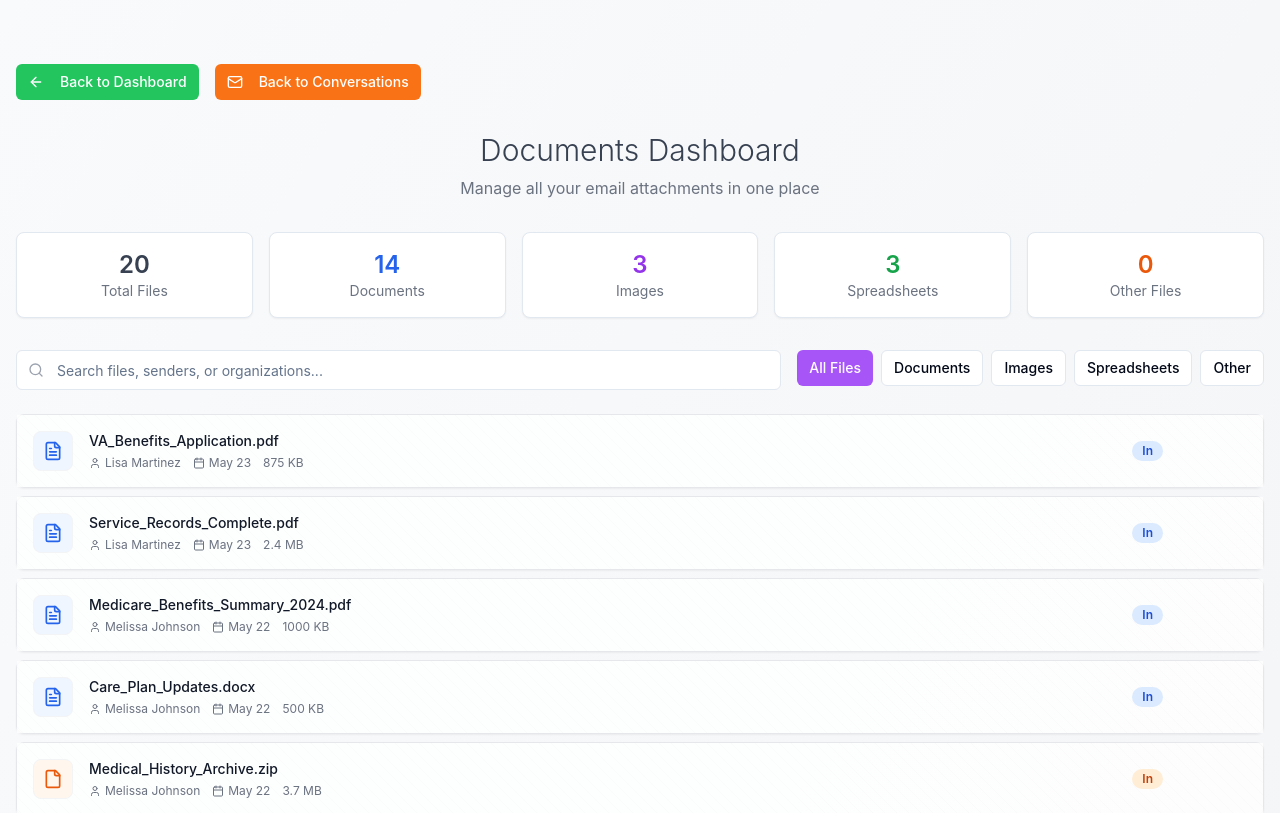
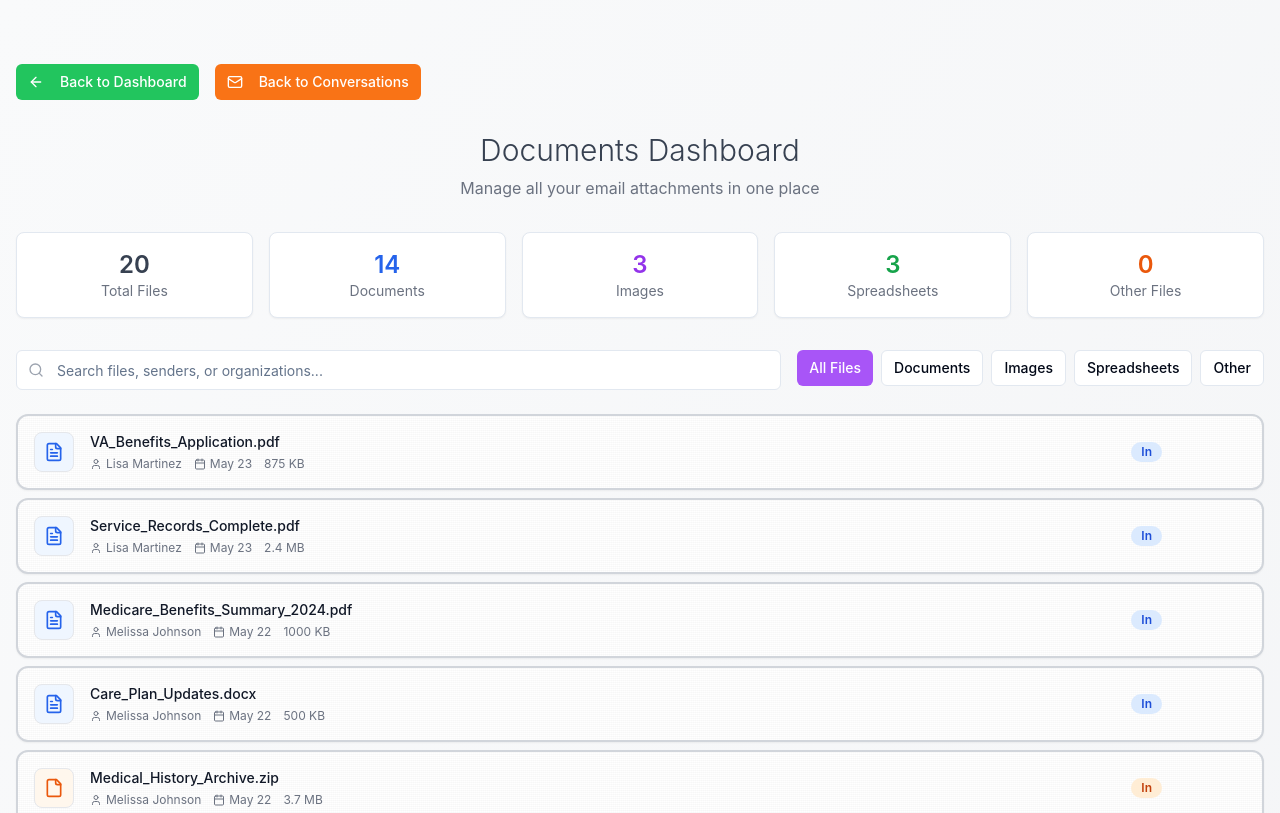
Before and after one commit to eliasp123/use-this-one-final-may-31-for-alex, a React (Vite) app: page /documents in a window 1280 px wide. Shown: the top 813 px of the page. Built offline with nearby package versions, Linux system fonts and the light colour scheme.

Commit message:
Fix: Missing visual enhancements
The commit addresses the user's feedback by ensuring the light gray border, paper-like texture, and rounded corners are correctly applied to the file cards in `CompactDocumentCard.tsx`.

```diff
--- a/src/components/documents/CompactDocumentCard.tsx
+++ b/src/components/documents/CompactDocumentCard.tsx
@@ -94,11 +94,30 @@ const CompactDocumentCard = ({ attachment, layout = 'grid' }: CompactDocumentCar
 
   if (layout === 'list') {
     return (
-      <Card className="group hover:shadow-md transition-all duration-200 border border-gray-200 bg-gray-50/30">
-        <CardContent className="p-4 bg-white/80" style={{ backgroundImage: 'linear-gradient(45deg, transparent 24%, rgba(255,255,255,.05) 25%, rgba(255,255,255,.05) 26%, transparent 27%, transparent 74%, rgba(255,255,255,.05) 75%, rgba(255,255,255,.05) 76%, transparent 77%), linear-gradient(45deg, transparent 24%, rgba(0,0,0,.01) 25%, rgba(0,0,0,.01) 26%, transparent 27%, transparent 74%, rgba(0,0,0,.01) 75%, rgba(0,0,0,.01) 76%, transparent 77%)', backgroundSize: '12px 12px' }}>
+      <Card className="group hover:shadow-md transition-all duration-200 border-2 border-gray-300 rounded-xl bg-white"
+            style={{
+              backgroundImage: `
+                repeating-linear-gradient(
+                  0deg,
+                  transparent,
+                  transparent 1px,
+                  rgba(0,0,0,0.02) 1px,
+                  rgba(0,0,0,0.02) 2px
+                ),
+                repeating-linear-gradient(
+                  90deg,
+                  transparent,
+                  transparent 1px,
+                  rgba(0,0,0,0.01) 1px,
+                  rgba(0,0,0,0.01) 2px
+                )
+              `,
+              backgroundSize: '20px 20px'
+            }}>
+        <CardContent className="p-4">
           <div className="flex items-center gap-4">
             {/* File Icon */}
-            <div className={`w-10 h-10 rounded-lg ${fileInfo.bgColor} flex items-center justify-center flex-shrink-0 border border-gray-100`}>
+            <div className={`w-10 h-10 rounded-lg ${fileInfo.bgColor} flex items-center justify-center flex-shrink-0 border border-gray-200`}>
               <FileIcon className={`h-5 w-5 ${fileInfo.color}`} />
             </div>
 
@@ -149,11 +168,30 @@ const CompactDocumentCard = ({ attachment, layout = 'grid' }: CompactDocumentCar
 
   // Grid layout (compact)
   return (
-    <Card className="group hover:shadow-lg transition-all duration-200 border border-gray-200 bg-gray-50/30 h-full">
-      <CardContent className="p-4 flex flex-col h-full bg-white/80" style={{ backgroundImage: 'linear-gradient(45deg, transparent 24%, rgba(255,255,255,.05) 25%, rgba(255,255,255,.05) 26%, transparent 27%, transparent 74%, rgba(255,255,255,.05) 75%, rgba(255,255,255,.05) 76%, transparent 77%), linear-gradient(45deg, transparent 24%, rgba(0,0,0,.01) 25%, rgba(0,0,0,.01) 26%, transparent 27%, transparent 74%, rgba(0,0,0,.01) 75%, rgba(0,0,0,.01) 76%, transparent 77%)', backgroundSize: '12px 12px' }}>
+    <Card className="group hover:shadow-lg transition-all duration-200 border-2 border-gray-300 rounded-xl bg-white h-full"
+          style={{
+            backgroundImage: `
+              repeating-linear-gradient(
+                0deg,
+                transparent,
+                transparent 1px,
+                rgba(0,0,0,0.02) 1px,
+                rgba(0,0,0,0.02) 2px
+              ),
+              repeating-linear-gradient(
+                90deg,
+                transparent,
+                transparent 1px,
+                rgba(0,0,0,0.01) 1px,
+                rgba(0,0,0,0.01) 2px
+              )
+            `,
+            backgroundSize: '20px 20px'
+          }}>
+      <CardContent className="p-4 flex flex-col h-full">
         {/* File Icon and Name */}
         <div className="flex items-start gap-3 mb-3">
-          <div className={`w-8 h-8 rounded-lg ${fileInfo.bgColor} flex items-center justify-center flex-shrink-0 border border-gray-100`}>
+          <div className={`w-8 h-8 rounded-lg ${fileInfo.bgColor} flex items-center justify-center flex-shrink-0 border border-gray-200`}>
             <FileIcon className={`h-4 w-4 ${fileInfo.color}`} />
           </div>
           <div className="flex-1 min-w-0">
```
